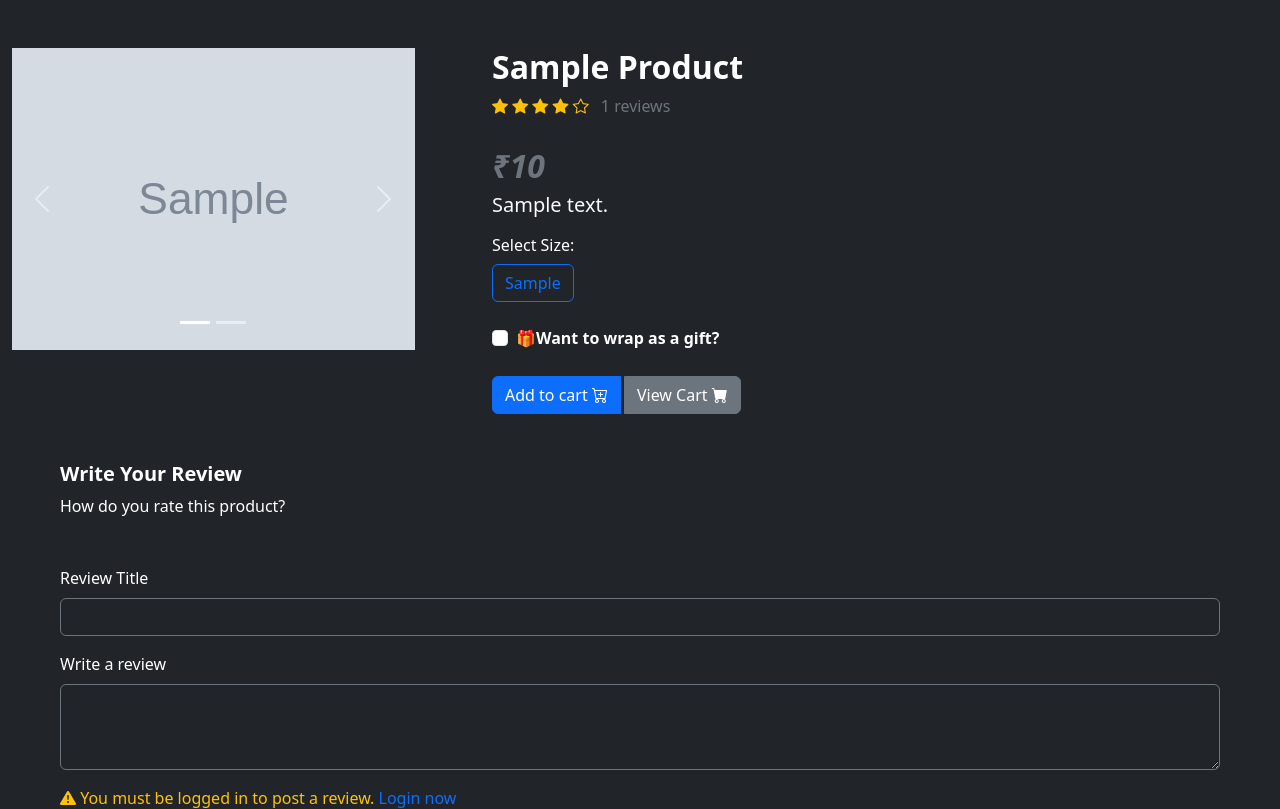
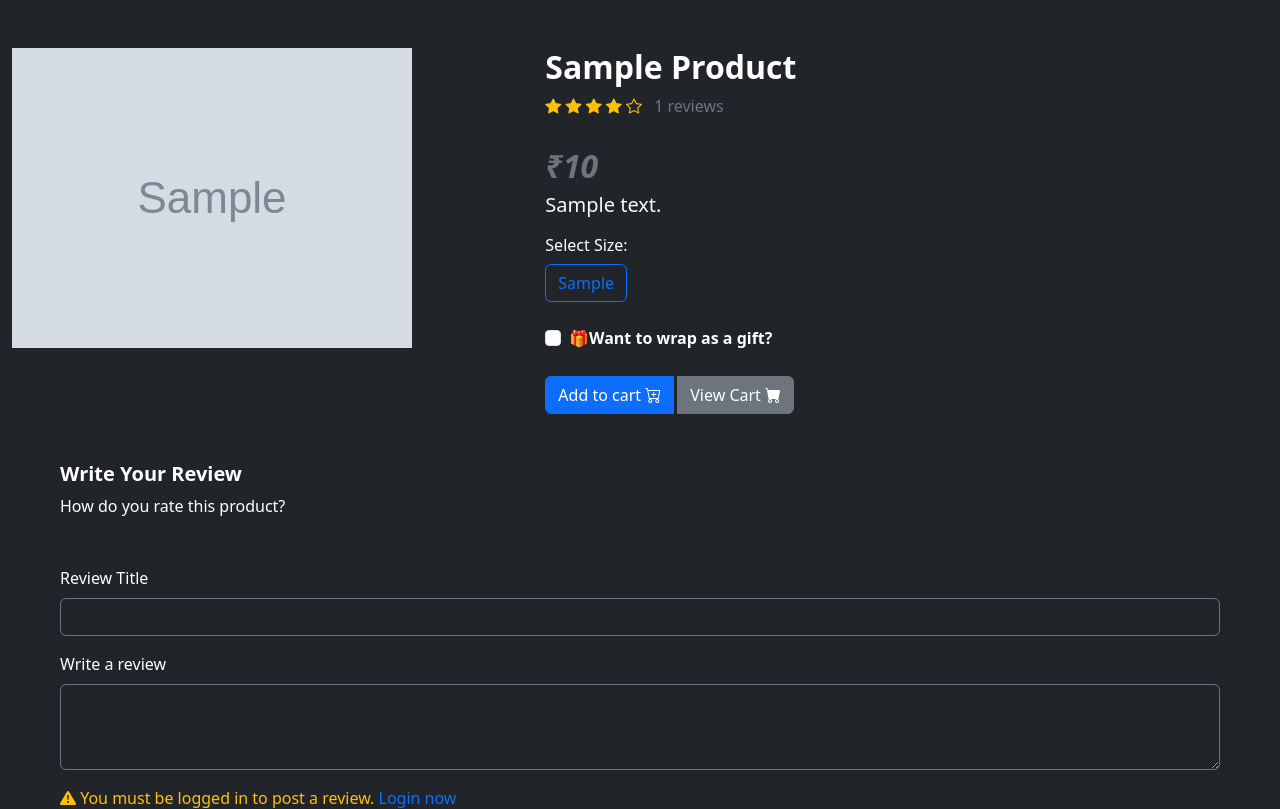
Before and after one commit to dheereshagrwal/animebits, a Django app: a page that uses templates/store/product-details.html in a window 1280 px wide. Shown: the part 92-901 px from the top of the page. Run offline with Django 4.2, Linux system fonts and the light colour scheme; tables that the repository leaves empty hold one stand-in row (values such as "Sample post"); grey boxes marked "Sample" are stand-in pictures; some libraries are stand-ins or nearby versions.

Commit message:
removed carousel

```diff
--- a/templates/store/product-details.html
+++ b/templates/store/product-details.html
@@ -5,9 +5,9 @@
 {% block content %}
 <link href="{% static 'css/rating.css' %}" rel="stylesheet" type="text/css" />
 <section class="container-fluid mt-5">
-  <div class="row">
-    <div class="col-lg-4">
-      <div id="product_gallery" class="carousel slide">
+  <div class="row g-4">
+    <div class="col-lg-5 col-xxl-4">
+      <!-- <div id="product_gallery" class="carousel slide">
         <div class="carousel-indicators">
           <button
             type="button"
@@ -62,7 +62,13 @@
           <span class="carousel-control-next-icon" aria-hidden="true"></span>
           <span class="visually-hidden">Next</span>
         </button>
-      </div>
+      </div> -->
+
+      <img
+        src="{{ product.image.url }}"
+        alt="product image"
+        class="img-fluid"
+      />
     </div>
     <main class="col-lg-7 d-flex flex-column justify-content-between mx-auto">
       <div>
```
